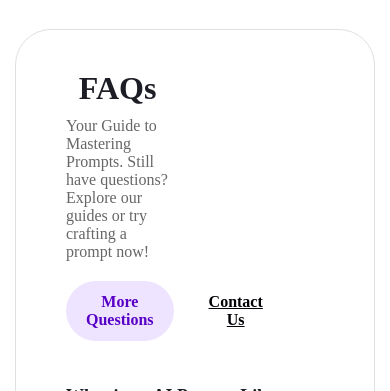
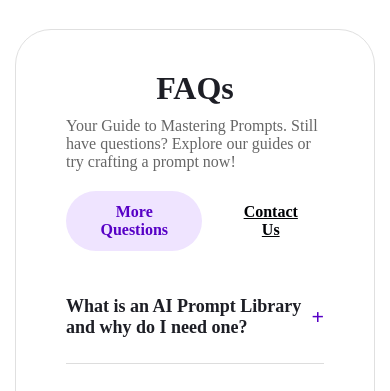
Before and after one commit to haiduong2703/prompt-ai-fe, a React (Create React App) app: page /pricing in a window 390 px wide. Shown: the part 519-910 px from the top of the page. Built offline with nearby package versions, Linux system fonts and the light colour scheme; no server answers.

Commit message:
responsive FAQ

```diff
--- a/src/components/Q&A/FAQSection.css
+++ b/src/components/Q&A/FAQSection.css
@@ -6,13 +6,6 @@
   border: 1px solid #E0E0E0;
   border-radius: 36px;
   padding: 40px 50px;
-}
-
-@media (max-width: 768px) {
-  .faq-section {
-    flex-direction: column;
-    gap: 20px;
-  }
 }
 
 .faq-left {
@@ -114,3 +107,12 @@
   text-align: left;
   font-weight: 400;
 }
+@media (max-width: 768px) {
+  .faq-section {
+    flex-direction: column;
+    gap: 20px;
+  }
+  .faq-left {
+    max-width: 100%;
+  }
+}
```
